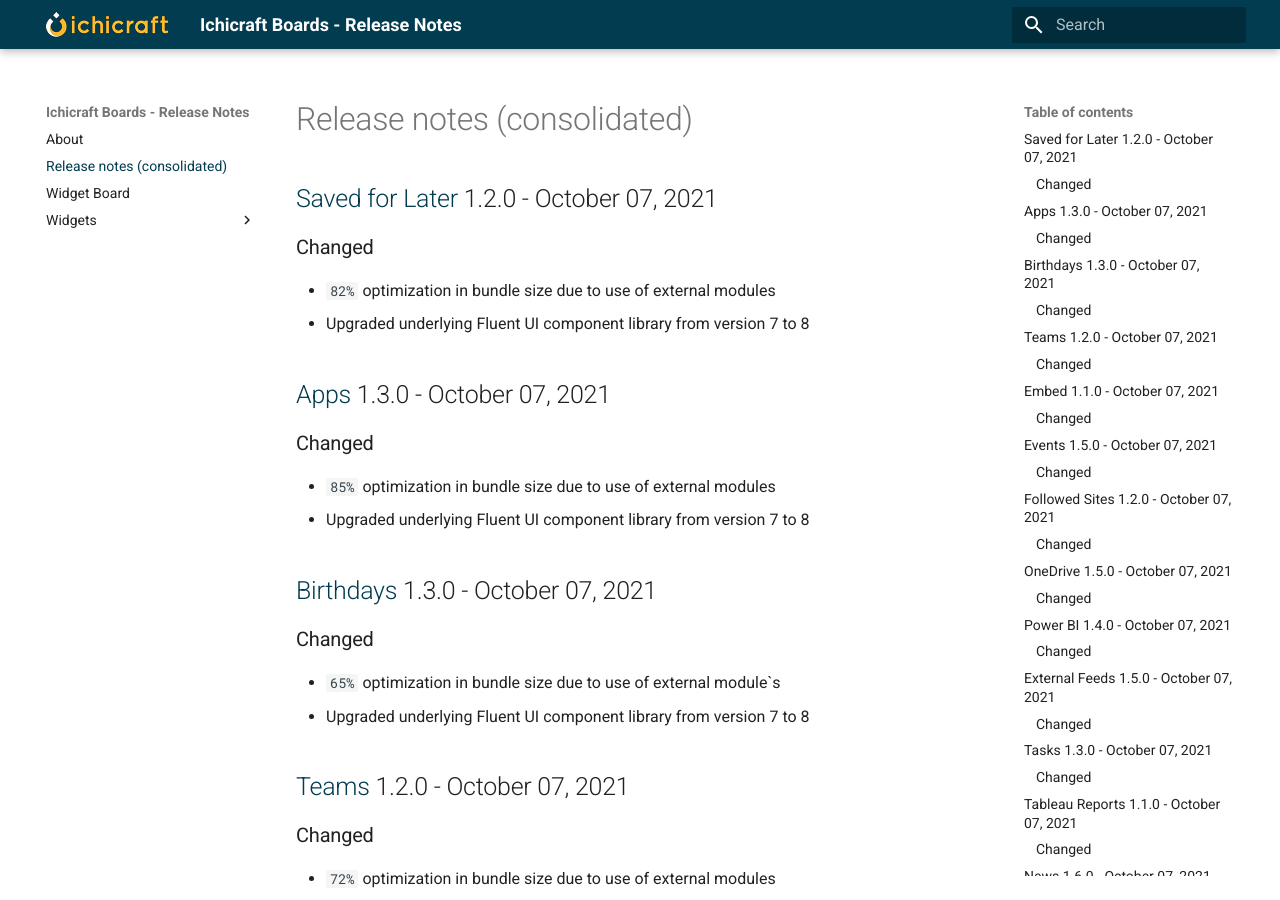
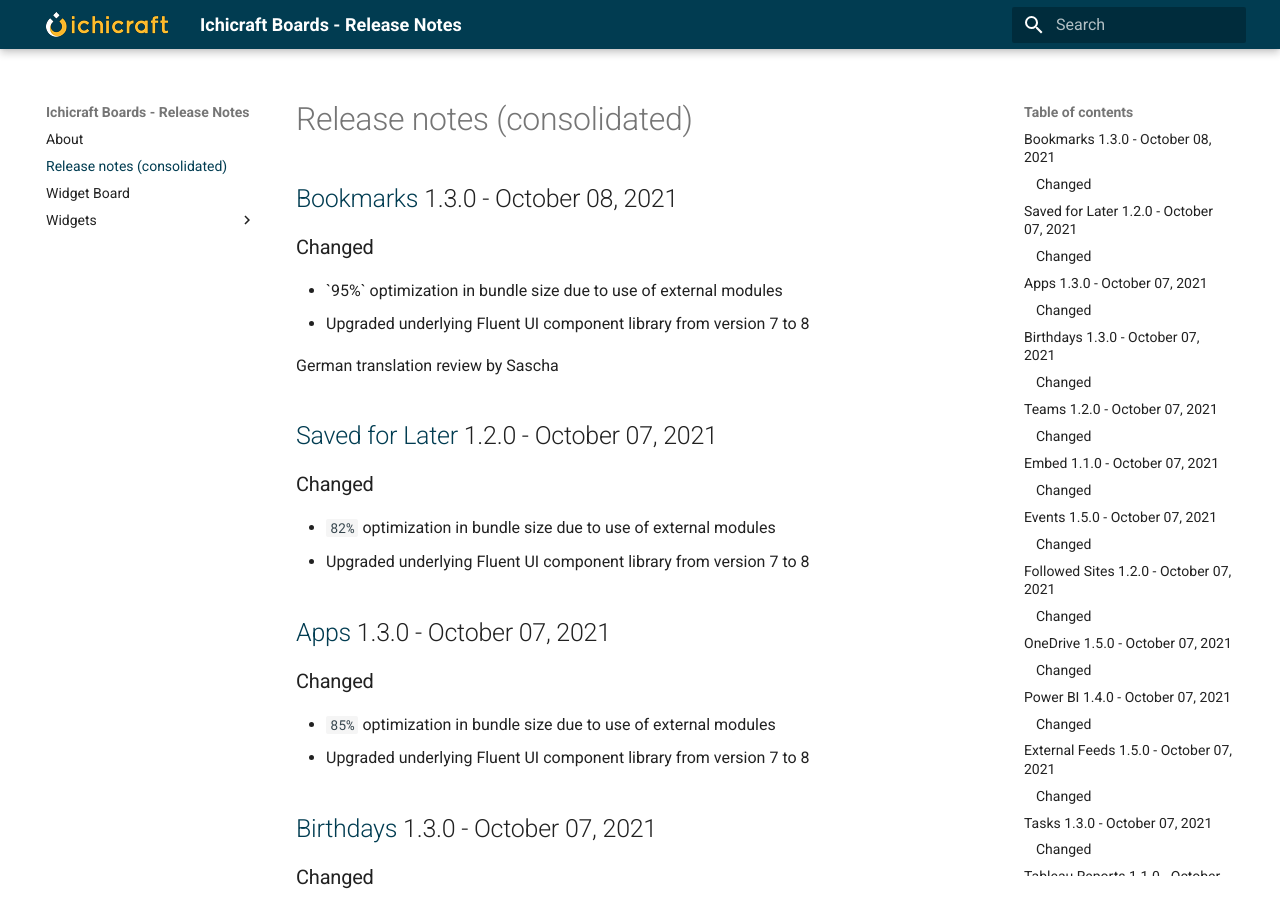
Before and after one commit to ichicraft/widgets-docs, an MkDocs documentation site: the page built from docs/Release-notes-(consolidated).md, in a window 1280 px wide and 900 px high. Built offline with MkDocs 1.6.1 and Material for MkDocs 9.7.7, drawn with Linux system fonts in a browser that asks for light colours.

Commit message:
Release notes updated by BuildService

```diff
--- a/docs/Release-notes-(consolidated).md
+++ b/docs/Release-notes-(consolidated).md
@@ -1,3 +1,15 @@
+## [Bookmarks](./Widgets/Bookmarks.md) 1.3.0 - October 08, 2021
+
+### Changed
+- &#x60;95%&#x60; optimization in bundle size due to use of external modules
+- Upgraded underlying Fluent UI component library from version 7 to 8
+
+German translation review by Sascha
+
+
+
+
+
 ## [Saved for Later](./Widgets/Saved for Later.md) 1.2.0 - October 07, 2021
 
 ### Changed
```
Also changed, not shown: docs/Widgets/Bookmarks.md (+12 -0 lines).
